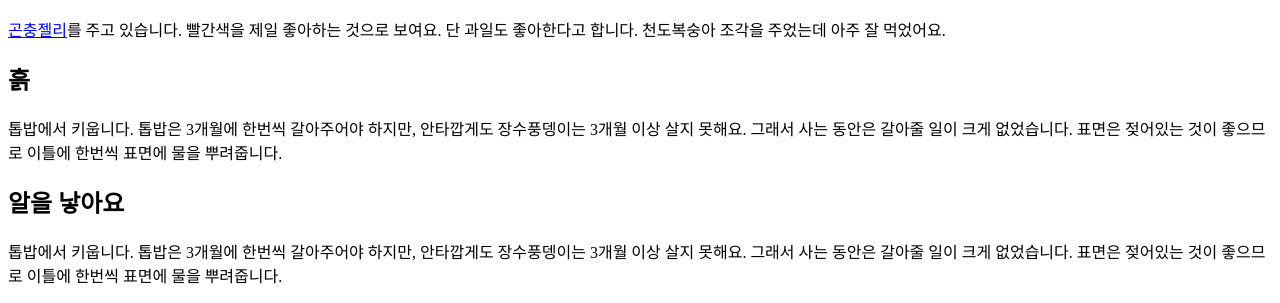
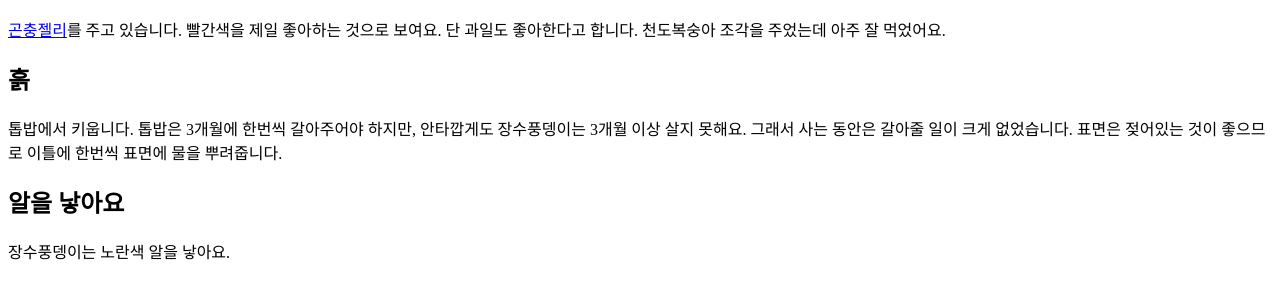
Before and after one commit to euna1020/my-first-web-site, a plain HTML site: page index.html in a window 1280 px wide. Shown: the part 543-846 px from the top of the page. After the commit the page ends 822 px from the top, so only its background shows below. Drawn offline with Linux system fonts and the light colour scheme.

Commit message:
알을 낳아요 수정함

```diff
--- a/index.html
+++ b/index.html
@@ -18,5 +18,5 @@
 <h2>먹이</h2><p><a href="https://www.11st.co.kr/products/745930350?gclid=Cj0KCQjwr4eYBhDrARIsANPywCh4Vn5J9FzK9KNbmKEX3zgbw7sUpXG1wqIlK6qdHJuRIx2jbKi8m2kaAqY-EALw_wcB&utm_term=&utm_campaign=%B0%CB%BB%F6%26gt%3B%B1%B8%B1%DB%BC%EE%C7%CE%26gt%3B%BA%A3%BD%BA%C6%AE&utm_source=%B1%B8%B1%DB_PC_S_%BC%EE%C7%CE&utm_medium=%B0%CB%BB%F6"target="_blank"title="쇼핑몰">곤충젤리</a>를 주고 있습니다. 빨간색을 제일 좋아하는 것으로 보여요. 단 과일도 좋아한다고 합니다. 천도복숭아 조각을 주었는데 아주 잘 먹었어요.</p>
 <h2>흙</h2><p>톱밥에서 키웁니다. 톱밥은 3개월에 한번씩 갈아주어야 하지만, 안타깝게도 장수풍뎅이는 3개월 이상 살지 못해요. 그래서 사는 동안은 갈아줄 일이 크게 없었습니다. 표면은 젖어있는 것이 좋으므로 이틀에 한번씩 표면에 물을 뿌려줍니다.</p>
 </body>
-<h2>알을 낳아요</h2><p>톱밥에서 키웁니다. 톱밥은 3개월에 한번씩 갈아주어야 하지만, 안타깝게도 장수풍뎅이는 3개월 이상 살지 못해요. 그래서 사는 동안은 갈아줄 일이 크게 없었습니다. 표면은 젖어있는 것이 좋으므로 이틀에 한번씩 표면에 물을 뿌려줍니다.</p>
+<h2>알을 낳아요</h2><p>장수풍뎅이는 노란색 알을 낳아요.</p>
 </body>
```
